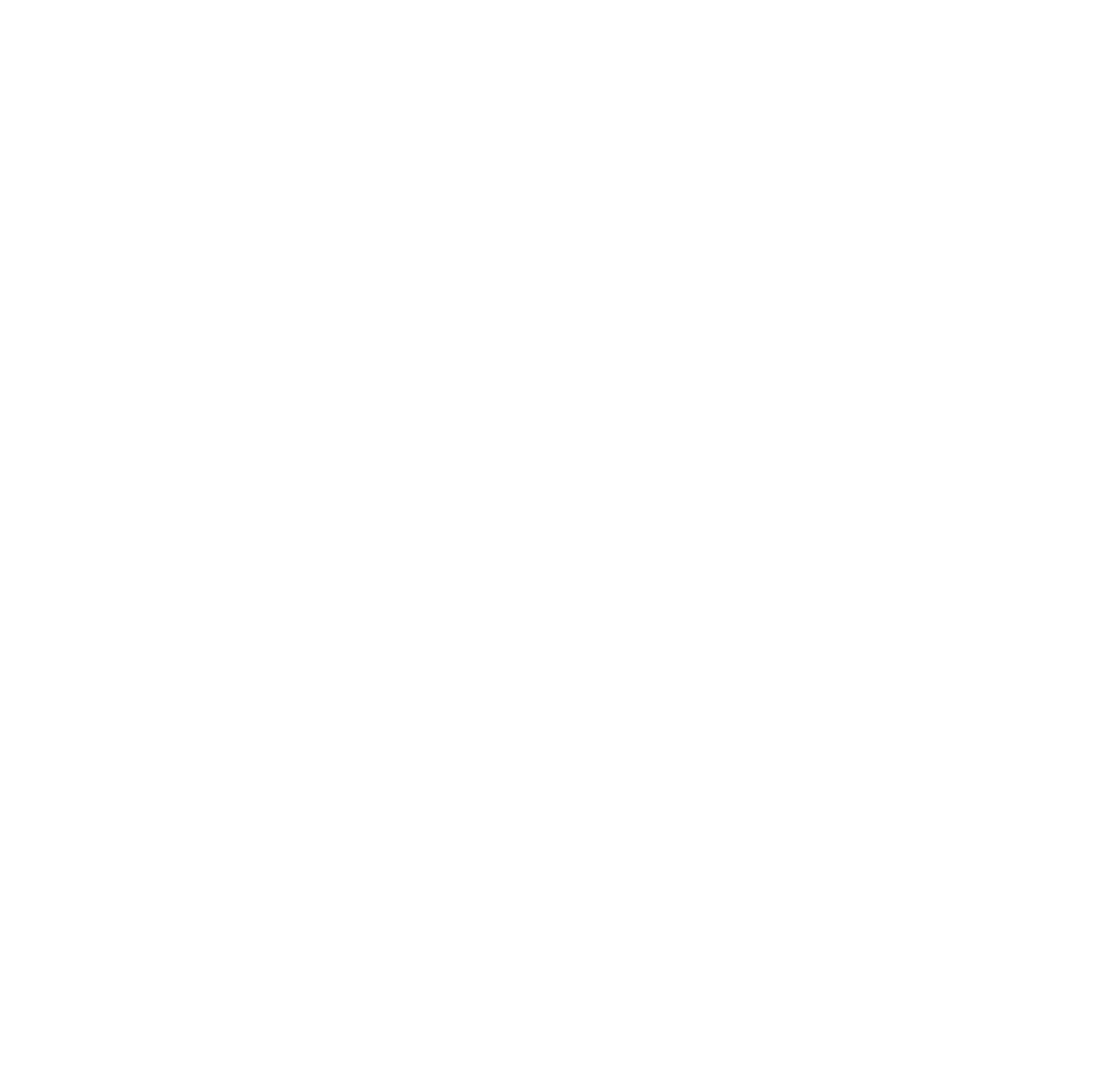
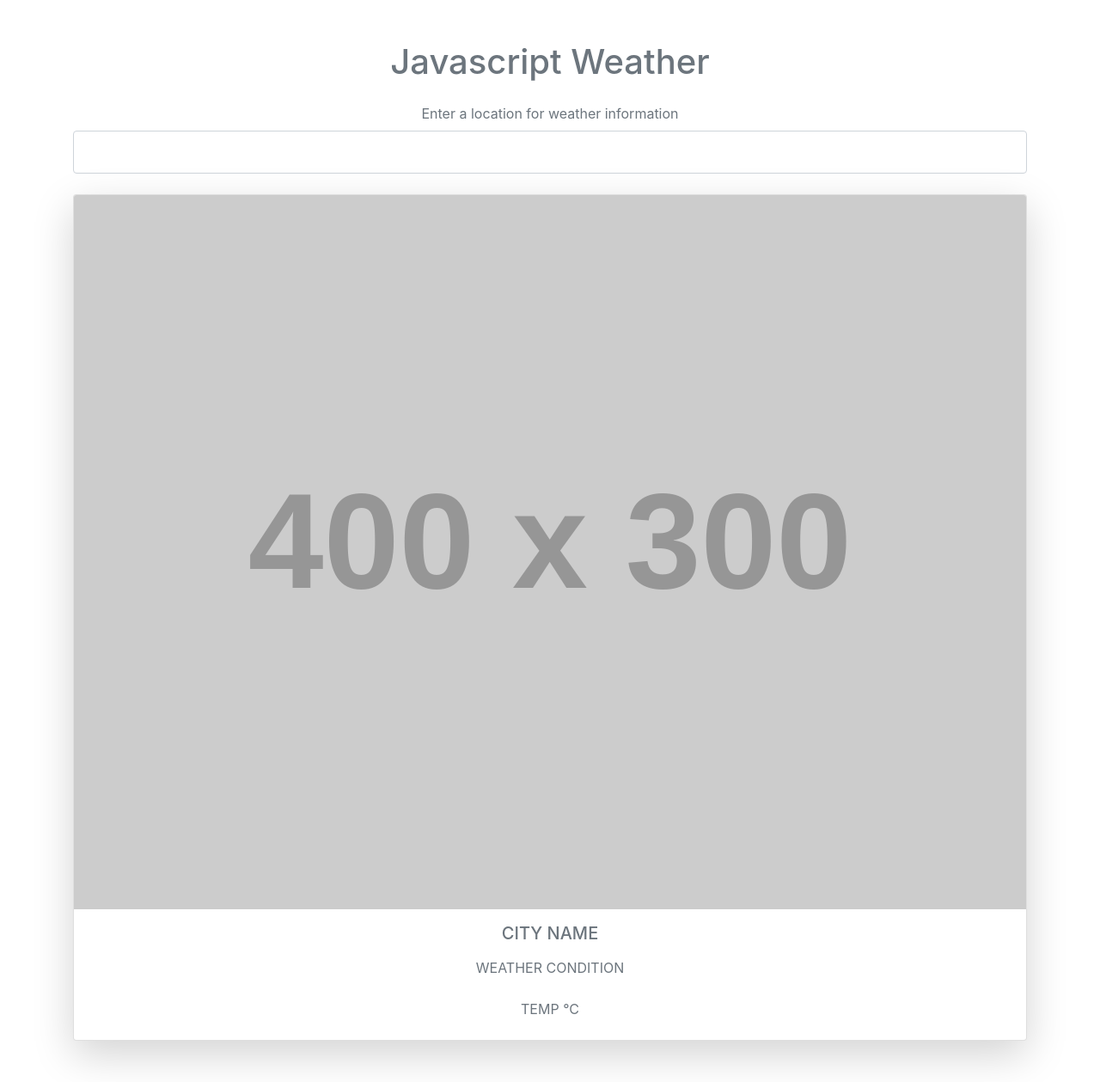
Before and after one commit to lblake/JS-Weather, a plain HTML site: page index.html in a window 1280 px wide. Shown: the whole page at 86% size. Before the commit the page ends 800 px from the top, so only its background shows below. Drawn offline with nearby package versions, Linux system fonts and the light colour scheme; placeholder pictures from the web are drawn by us.

Commit message:
Added HTML Template

```diff
--- a/index.html
+++ b/index.html
@@ -13,7 +13,33 @@
     <title>Javascript Weather</title>
   </head>
   <body>
-      <script src="scripts/forecast.js"></script>
-      <script src="scripts/app.js"></script>
+    <div class="container my-5 mx-auto">
+      <h1 class="text-muted text-center my-4">Javascript Weather</h1>
+
+      <form class="change-location my-4 text-center text-muted">
+        <label for="city">Enter a location for weather information</label>
+        <input type="text" name="city" class="form-control p-4" />
+      </form>
+
+      <div class="card shadow-lg rounded">
+        <img
+          src="https://via.placeholder.com/400x300"
+          class="time card-img-top"
+        />
+        <div class="icon bg light mx-auto text-center">
+
+        </div>
+        <div class="text-muted text-uppercase text-center details">
+          <h5 class="my-3">City name</h5>
+          <div class="my-3">Weather Condition</div>
+          <div class="display my-4">
+            <span>temp</span>
+            <span>&deg;C</span>
+          </div>
+        </div>
+      </div>
+    </div>
+    <script src="scripts/forecast.js"></script>
+    <script src="scripts/app.js"></script>
   </body>
 </html>
```
